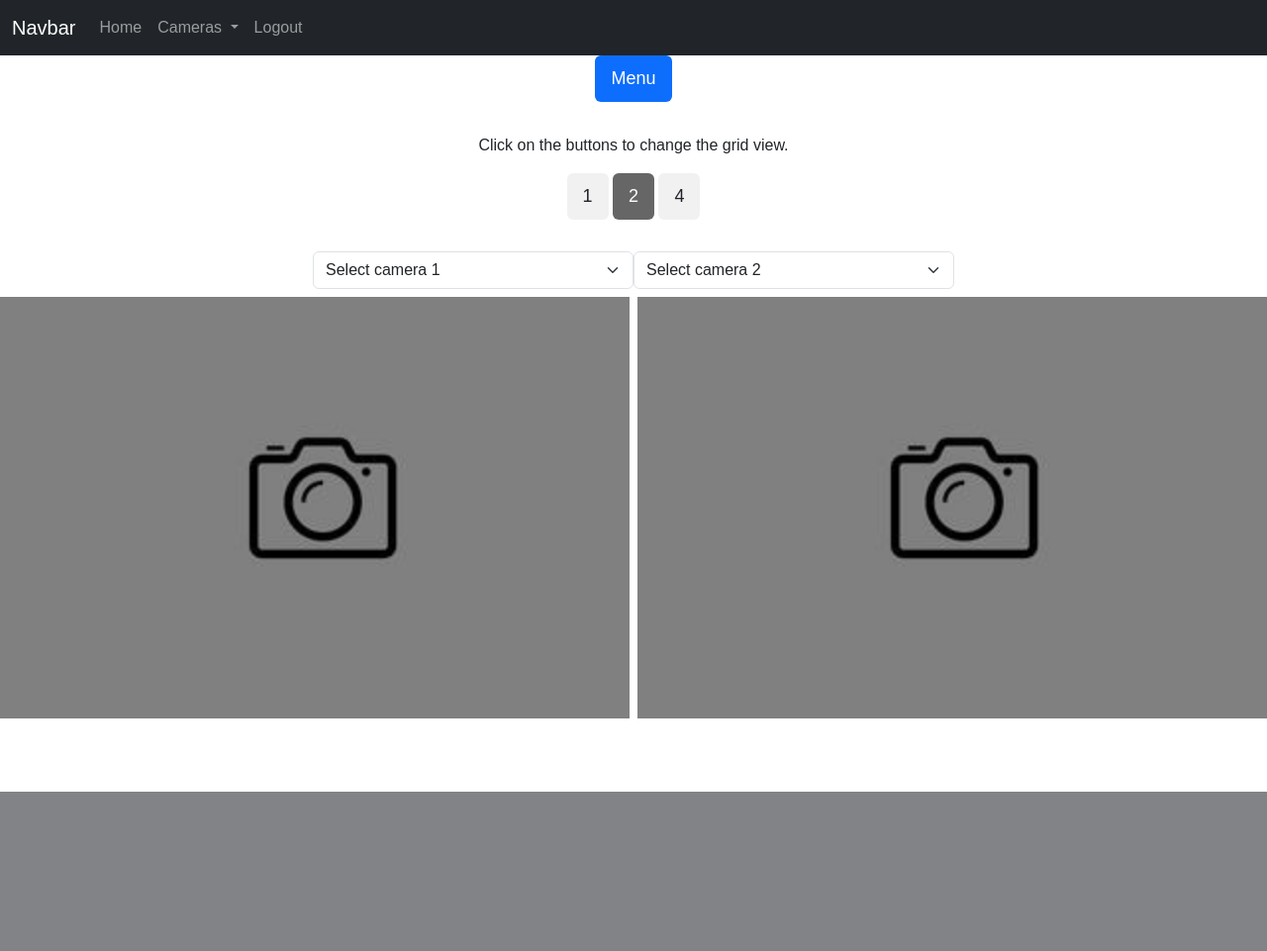
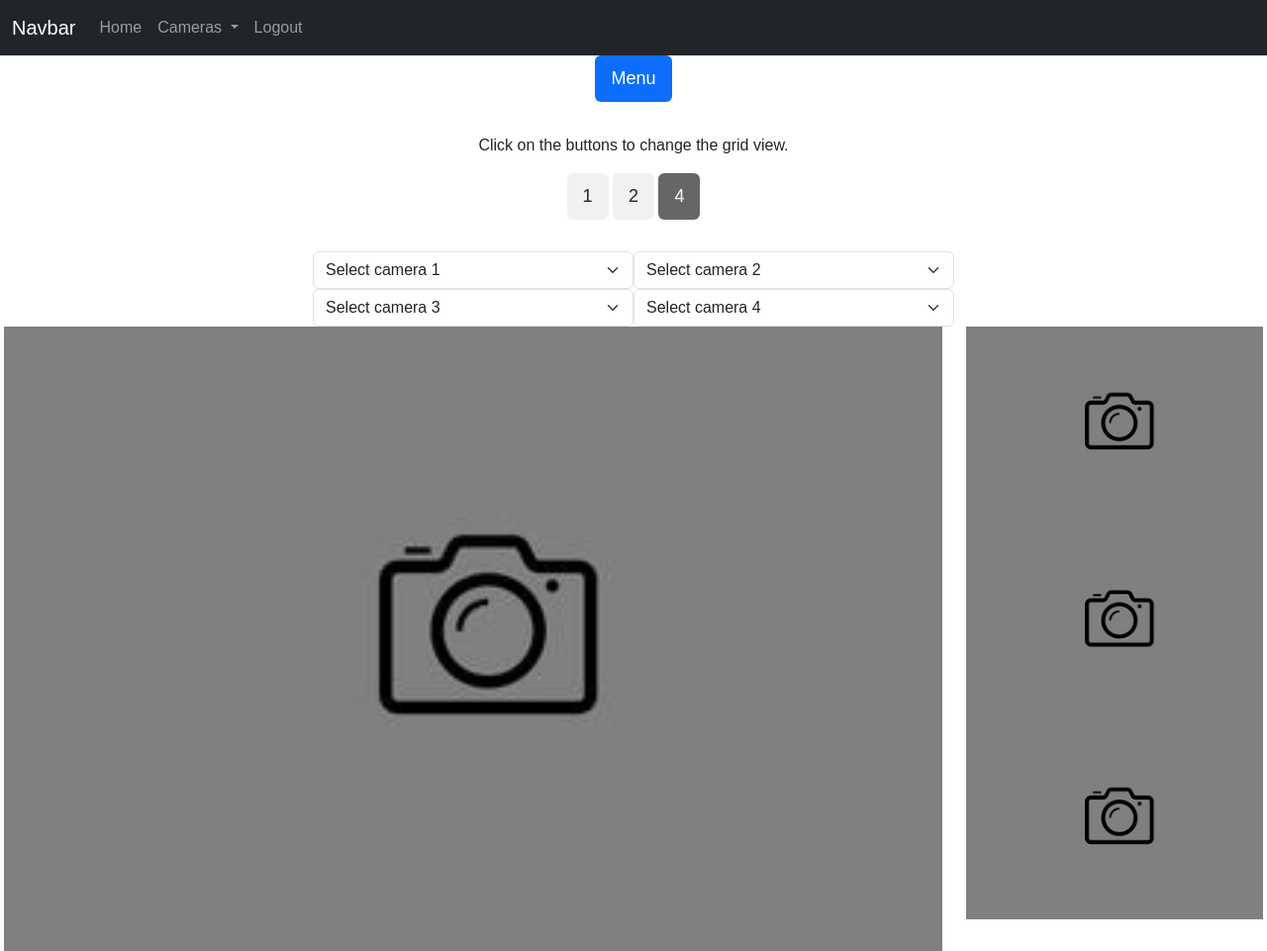
Before and after one commit to 0928166/Project-5-6, a Flask app: page /cameras in a window 1280 px wide, after a click on "Menu". Shown: the whole page at 99% size. Before the commit the page ends 800 px from the top, so only its background shows below. Run offline with Flask 2, Linux system fonts and the light colour scheme; a user stored in the database is signed in; data comes from the database, SQL or seed files in the repository; both versions use the stored data as it was after the commit; some libraries are stand-ins or nearby versions.

Commit message:
made new grid
working on grid system

```diff
--- a/Code/flask_website/website/templates/base.html
+++ b/Code/flask_website/website/templates/base.html
@@ -58,7 +58,7 @@
             <a class="nav-link" href="/logout">Logout</a>
             {% else %}
             <a class="nav-link" href="/login">Login</a>
-            <a class="nav-link" href="/sign-up">Sign up</a>
+            <!-- <a class="nav-link" href="/sign-up">Sign up</a> -->
             {% endif %}
           </div>
         </div>
--- a/Code/flask_website/website/templates/cameras.html
+++ b/Code/flask_website/website/templates/cameras.html
@@ -15,8 +15,8 @@
   <div class="header" id="myHeader">
     <p>Click on the buttons to change the grid view.</p>
     <button class="btn" onclick="one()">1</button>
-    <button class="btn active" onclick="two()">2</button>
-    <button class="btn" onclick="four()">4</button>
+    <button class="btn " onclick="two()">2</button>
+    <button class="btn active" onclick="four()">4</button>
   </div>
   <div class="row justify-content-center">
     <select id="src_select_cam1" class="form-select" aria-label="Default select example"
@@ -54,28 +54,31 @@
   </div>
 </div>
 
-<div class="row">
-  <div class="column">
+<!-- <div class="row">
+  <div class="col">
     <img id="cam1" src="/static/placeholder.jpg" style="width: 100%" />
   </div>
-  <div class="column">
+  <div class="col">
     <img id="cam2" src="/static/placeholder.jpg" style="width: 100%" />
   </div>
-  <div class="column">
+  <div class="col">
     <img id="cam3" src="/static/placeholder.jpg" style="width: 100%" />
   </div>
-  <div class="column">
+  <div class="col">
+    <img id="cam4" src="static/placeholder.jpg" style="width: 100%" />
+  </div>
+</div> -->
+<div class="row">
+  <div class="col-md-9">
+    <img id="cam1" src="/static/placeholder.jpg" style="width: 100%" />
+  </div>
+  <div class="col-md-3">
+    <img id="cam2" src="/static/placeholder.jpg" style="width: 100%" />
+    <img id="cam3" src="/static/placeholder.jpg" style="width: 100%" />
     <img id="cam4" src="static/placeholder.jpg" style="width: 100%" />
   </div>
 </div>
-<!-- <div class="row">
-  <div class="column">
-    <img id="cam3" src="/static/placeholder.jpg" style="width: 100%" />
-  </div>
-  <div class="column">
-    <img id="cam4" src="static/placeholder.jpg" style="width: 100%" />
-  </div>
-</div> -->
+
 
 
 <script>
@@ -117,14 +120,14 @@
     }
   }
   // Get the elements with class="column"
-  var elements = document.getElementsByClassName("column");
+  var elements = document.getElementsByClassName("col");
 
 
   // Full-width images
   function one() {
     for (i = 0; i < elements.length; i++) {
-      elements[i].style.msFlex = "100%";  // IE10
-      elements[i].style.flex = "100%";
+      elements[i].style.msFlex = "90%";  // IE10
+      elements[i].style.flex = "90%";
     }
     hide(["cam2", "cam3", "cam4", "src_select_cam2", "src_select_cam3", "src_select_cam4"]);
   }
@@ -162,7 +165,8 @@
       this.className += " active";
     });
   }
-  two()
+  // two()
+  four()
 </script>
 
 
--- a/Code/flask_website/website/templates/home.html
+++ b/Code/flask_website/website/templates/home.html
@@ -4,6 +4,6 @@
 <pre>
     Hello this is some random filler text till I come up with something better.
 
-    lululululullululululululululululululullulululululululululul
+
 </pre>
 {% endblock %}
```
Also changed, not shown: Code/flask_website/instance/database.db.
